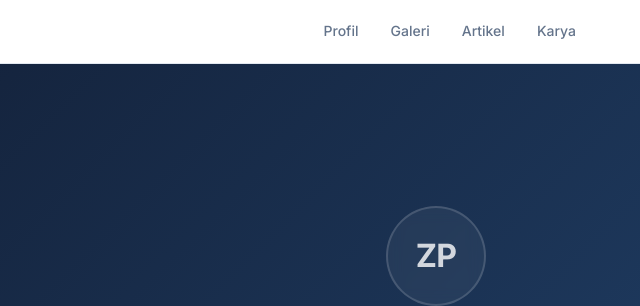
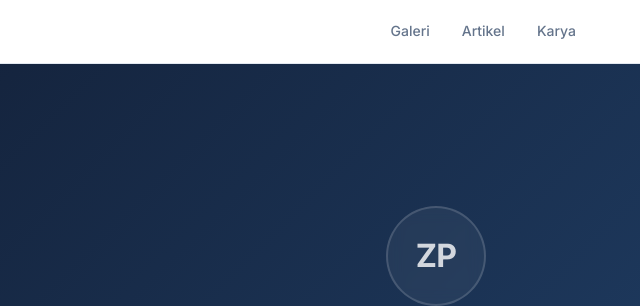
Before and after one commit to hnia21/latihan3, a plain HTML site: page index.html in a window 1280 px wide. Shown: the top 306 px of the page, 640-1280 px from the left. Drawn offline with nearby package versions, Linux system fonts and the light colour scheme; no server answers.

Commit message:
style: remove Profil link from header navigation

```diff
--- a/index.html
+++ b/index.html
@@ -19,7 +19,6 @@
 <header class="topbar">
   <a href="#/" class="topbar__brand">HNIA</a>
   <nav class="topbar__links">
-    <a href="#/">Profil</a>
     <a href="#/semua-galeri">Galeri</a>
     <a href="#/semua-artikel">Artikel</a>
     <a href="#/semua-karya">Karya</a>
```
